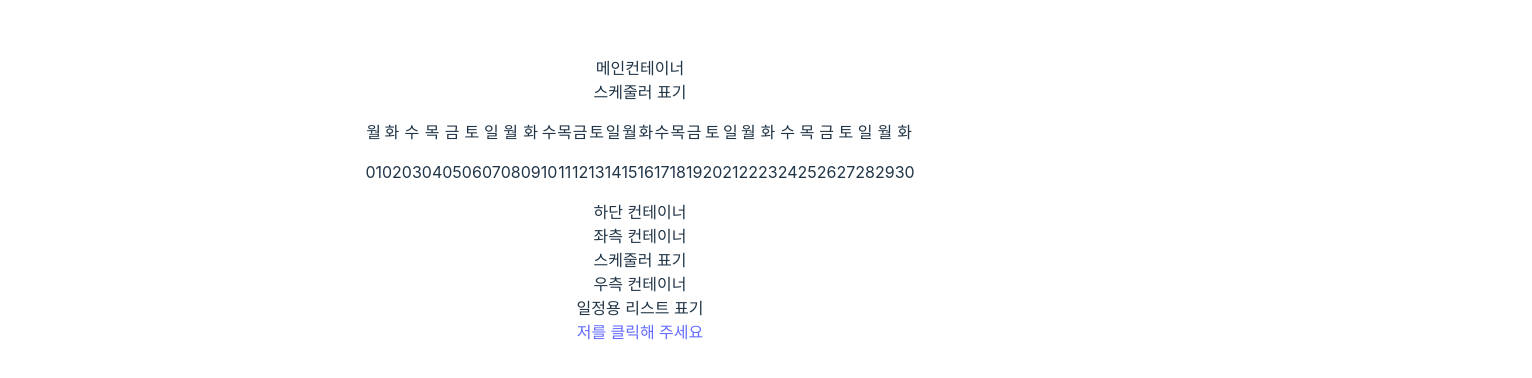
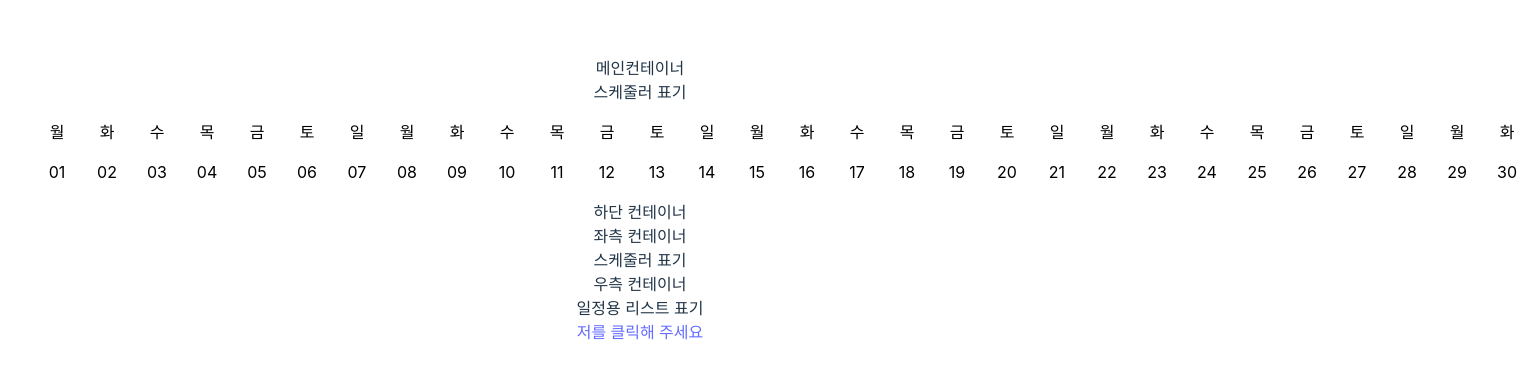
Before and after one commit to JayJHFE/React-Scheduler, a React (Vite) app in the folder PortFolio-vite/: page /scheduler in a window 1280 px wide. Shown: the part 200-578 px from the top of the page, 1532 px wide, since content can reach past the window. Built offline with nearby package versions, Linux system fonts and the light colour scheme.

Commit message:
스케줄러 상단 달력 부분 생성

```diff
--- a/PortFolio-vite/src/components/scheduler/calendar/dateAndDay/index.tsx
+++ b/PortFolio-vite/src/components/scheduler/calendar/dateAndDay/index.tsx
@@ -1,10 +1,12 @@
+import * as S from "../../../../css/dateAndDay.ts";
+
 function DateAndDay(props: { day: string; date: string }) {
   return (
-    <div>
+    <S.dateDiv>
       <p>{`${props.date}`}</p>
       <p>{`${props.day}`}</p>
       <p></p>
-    </div>
+    </S.dateDiv>
   );
 }
 export default DateAndDay;
--- /dev/null
+++ b/PortFolio-vite/src/css/dateAndDay.ts
@@ -0,0 +1,8 @@
+import styled from "styled-components";
+
+export const dateDiv = styled.div`
+  width: 50px;
+  height: 80px;
+  color: #000000;
+  background-color: #ffffff;
+`;
```
